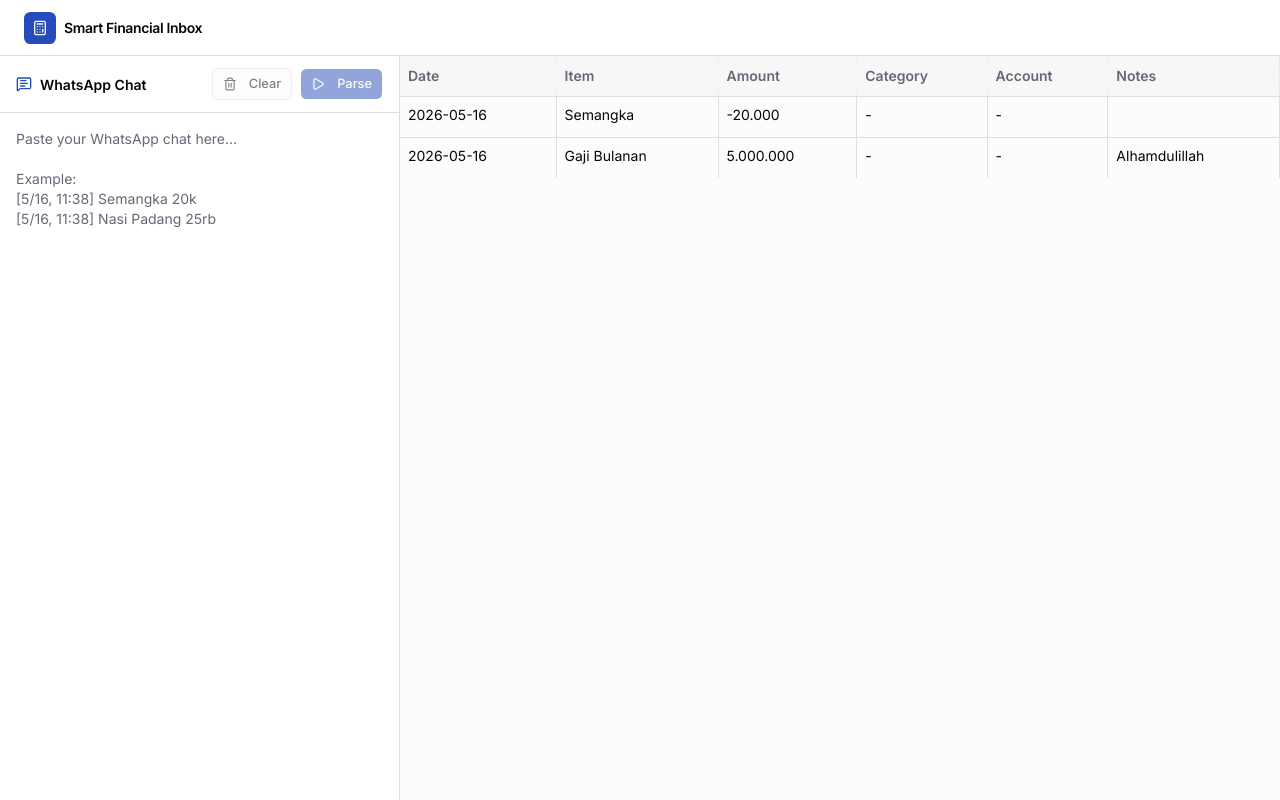
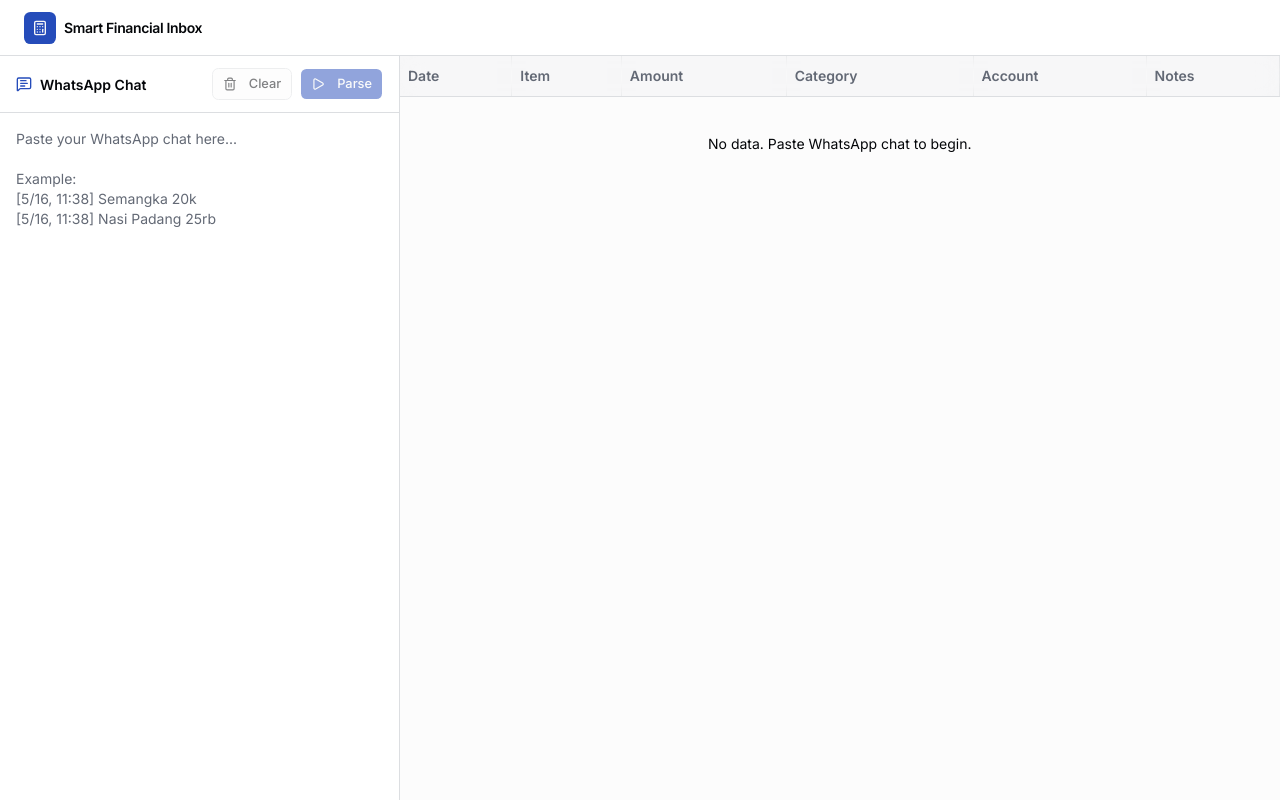
Before and after one commit to etwicaksono/finance-parser, a Next.js app: page / in a window 1280 px wide. Built offline with nearby package versions, Linux system fonts and the light colour scheme.

Commit message:
feat: build parse-to-table integration (TASK-022)

```diff
--- a/src/app/page.tsx
+++ b/src/app/page.tsx
@@ -6,32 +6,48 @@ import { MainWorkspace } from "@/components/layout/main-workspace";
 import { WhatsAppInput } from "@/components/workspace/whatsapp-input";
 import { SpreadsheetTable } from "@/components/workspace/spreadsheet-table";
 import { TransactionRow } from "@/types";
+import { parseChat } from "@/features/parser/chat-parser";
+import { suggestCategory } from "@/features/suggestions/category-suggester";
+import { format } from "date-fns";
 
 export default function HomePage() {
-  const [transactions, setTransactions] = useState<TransactionRow[]>([
-    {
-      id: "1",
-      date: "2026-05-16",
-      item: "Semangka",
-      amount: -20000,
-      categoryId: null,
-      accountId: null,
-      notes: "",
-    },
-    {
-      id: "2",
-      date: "2026-05-16",
-      item: "Gaji Bulanan",
-      amount: 5000000,
-      categoryId: null,
-      accountId: null,
-      notes: "Alhamdulillah",
-    },
-  ]);
+  const [transactions, setTransactions] = useState<TransactionRow[]>([]);
+
+  const handleParse = (text: string) => {
+    // 1. Parse raw text into structured but incomplete transactions
+    const result = parseChat(text);
+
+    // 2. We don't have real DB mappings here yet, so we pass empty arrays
+    // Later we will fetch them from the database
+    const mockMappings: any[] = [];
+    const mockAliases: any[] = [];
+
+    // 3. Map to TransactionRow and run suggestion engine
+    const newRows: TransactionRow[] = result.transactions.map((t, index) => {
+      // Use current date if no date was parsed
+      const finalDate = t.date || format(new Date(), "yyyy-MM-dd");
+
+      const suggestion = suggestCategory(t.item, mockMappings, mockAliases);
+
+      return {
+        id: crypto.randomUUID(),
+        date: finalDate,
+        item: t.item,
+        amount: t.amount,
+        categoryId: suggestion?.categoryId || null,
+        accountId: null, // We could suggest account in the future based on hints
+        notes: t.sender ? `Sender: ${t.sender}` : "",
+      };
+    });
+
+    // Replace the entire table data or append? Usually we just append for a new paste session
+    setTransactions((prev) => [...prev, ...newRows]);
+  };
+
   return (
     <AppShell>
       <MainWorkspace
-        inputPanel={<WhatsAppInput />}
+        inputPanel={<WhatsAppInput onParse={handleParse} />}
         spreadsheetPanel={
           <SpreadsheetTable data={transactions} onDataChange={setTransactions} />
         }
--- a/src/components/workspace/whatsapp-input.tsx
+++ b/src/components/workspace/whatsapp-input.tsx
@@ -5,13 +5,17 @@ import { Play, Trash2, MessageSquareText } from "lucide-react";
 import { Button } from "@/components/ui/button";
 import { Textarea } from "@/components/ui/textarea";
 
-export function WhatsAppInput() {
+interface WhatsAppInputProps {
+  onParse?: (text: string) => void;
+}
+
+export function WhatsAppInput({ onParse }: WhatsAppInputProps) {
   const [text, setText] = useState("");
 
   const handleParse = () => {
-    // Placeholder for parsing logic (will be implemented in later tasks)
-    // eslint-disable-next-line no-console
-    console.log("Parsing text:", text);
+    if (onParse && text) {
+      onParse(text);
+    }
   };
 
   const handleClear = () => {
```
